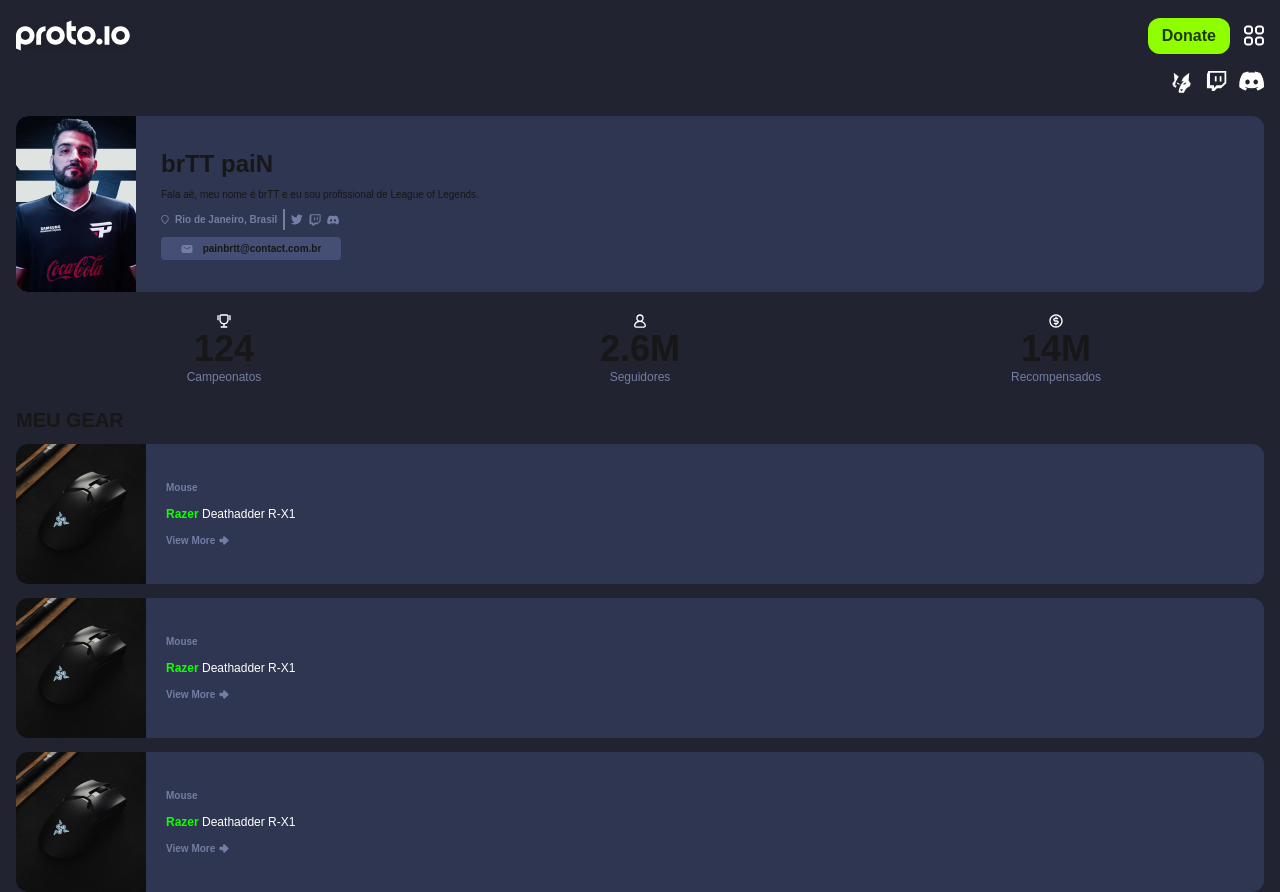
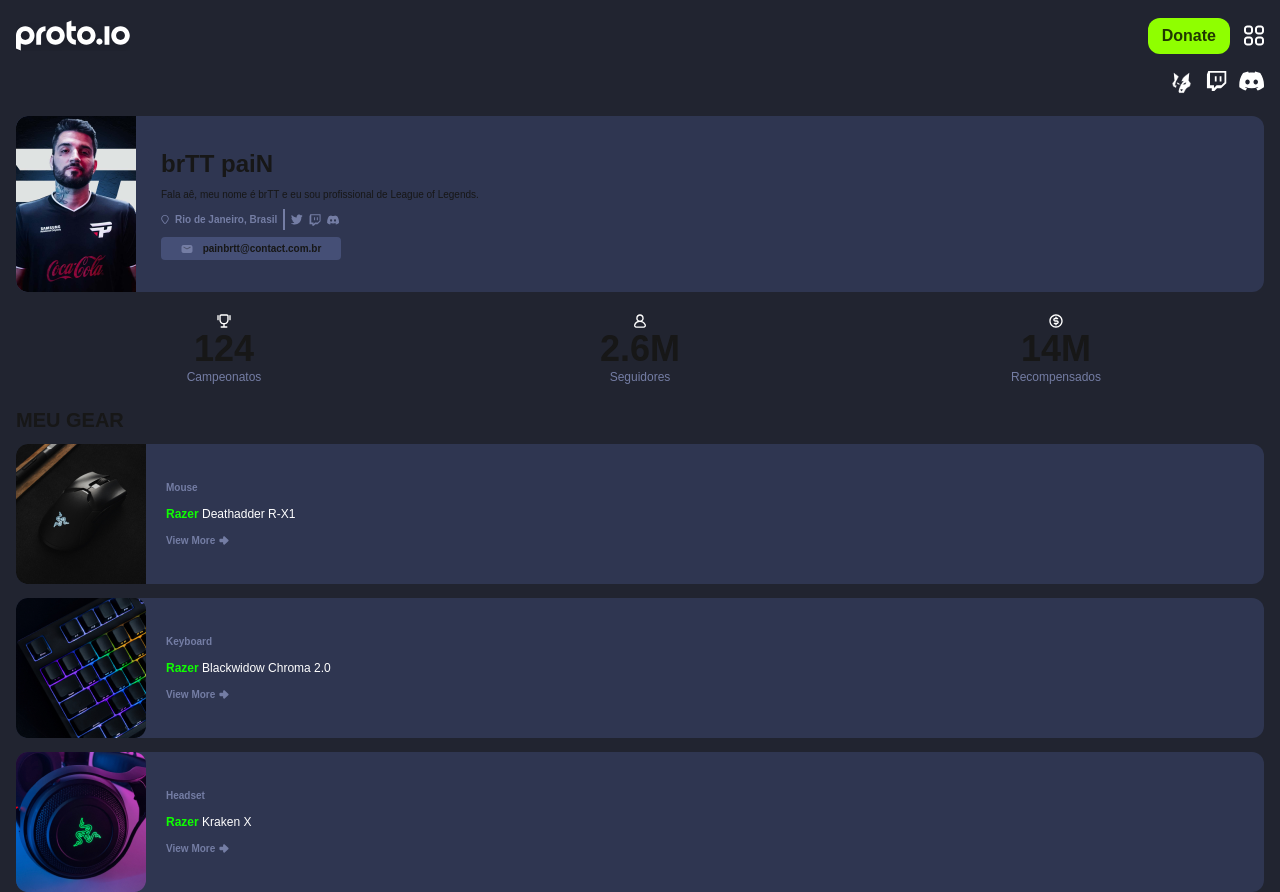
Before and after one commit to Felipe-Monte/my-app, a Next.js app: page / in a window 1280 px wide. Built offline with nearby package versions, Linux system fonts and the light colour scheme.

Commit message:
feat: create all cards product

```diff
--- a/src/components/CardsGear/index.tsx
+++ b/src/components/CardsGear/index.tsx
@@ -8,16 +8,16 @@
     name: 'Deathadder R-X1',
   },
   {
-    image: '/assets/img/mouse-razer.png',
-    item: 'Mouse',
+    image: '/assets/img/keyboard-razer.png',
+    item: 'Keyboard',
     mark: 'Razer',
-    name: 'Deathadder R-X1',
+    name: 'Blackwidow Chroma 2.0',
   },
   {
-    image: '/assets/img/mouse-razer.png',
-    item: 'Mouse',
+    image: '/assets/img/headset-razer.png',
+    item: 'Headset',
     mark: 'Razer',
-    name: 'Deathadder R-X1',
+    name: 'Kraken X',
   },
 ];
 
```
